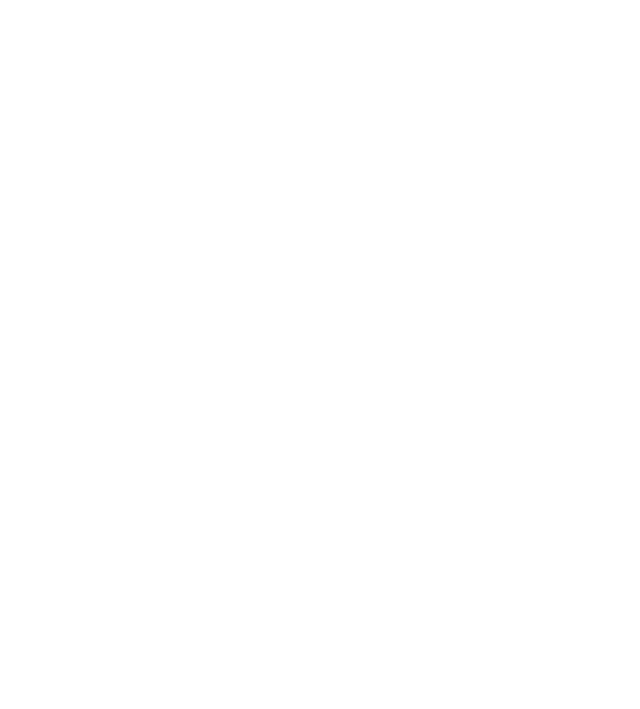
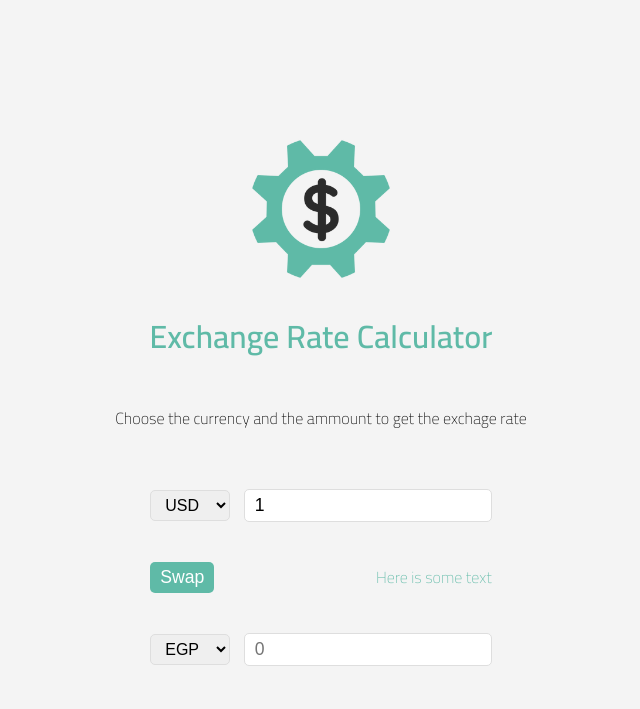
Before and after one commit to M-Faried/exchange-rate-calculator, a website: page dist/index.html in a window 1280 px wide. Shown: the whole page, without its empty margins (319-959 px from the left). Drawn offline with Linux system fonts and the light colour scheme.

Commit message:
Added the html and the style

```diff
--- a/dist/index.html
+++ b/dist/index.html
@@ -9,6 +9,136 @@
 </head>
 
 <body>
+    <img src="./img/money.png" alt="logo" class="money-image">
+    <h1>Exchange Rate Calculator</h1>
+    <p>Choose the currency and the ammount to get the exchage rate</p>
+
+
+    <div class="container">
+
+        <div class="currency">
+            <select id="currency-one">
+                <option value="AED">AED</option>
+                <option value="ARS">ARS</option>
+                <option value="AUD">AUD</option>
+                <option value="BGN">BGN</option>
+                <option value="BRL">BRL</option>
+                <option value="BSD">BSD</option>
+                <option value="CAD">CAD</option>
+                <option value="CHF">CHF</option>
+                <option value="CLP">CLP</option>
+                <option value="CNY">CNY</option>
+                <option value="COP">COP</option>
+                <option value="CZK">CZK</option>
+                <option value="DKK">DKK</option>
+                <option value="DOP">DOP</option>
+                <option value="EGP">EGP</option>
+                <option value="EUR">EUR</option>
+                <option value="FJD">FJD</option>
+                <option value="GBP">GBP</option>
+                <option value="GTQ">GTQ</option>
+                <option value="HKD">HKD</option>
+                <option value="HRK">HRK</option>
+                <option value="HUF">HUF</option>
+                <option value="IDR">IDR</option>
+                <option value="ILS">ILS</option>
+                <option value="INR">INR</option>
+                <option value="ISK">ISK</option>
+                <option value="JPY">JPY</option>
+                <option value="KRW">KRW</option>
+                <option value="KZT">KZT</option>
+                <option value="MXN">MXN</option>
+                <option value="MYR">MYR</option>
+                <option value="NOK">NOK</option>
+                <option value="NZD">NZD</option>
+                <option value="PAB">PAB</option>
+                <option value="PEN">PEN</option>
+                <option value="PHP">PHP</option>
+                <option value="PKR">PKR</option>
+                <option value="PLN">PLN</option>
+                <option value="PYG">PYG</option>
+                <option value="RON">RON</option>
+                <option value="RUB">RUB</option>
+                <option value="SAR">SAR</option>
+                <option value="SEK">SEK</option>
+                <option value="SGD">SGD</option>
+                <option value="THB">THB</option>
+                <option value="TRY">TRY</option>
+                <option value="TWD">TWD</option>
+                <option value="UAH">UAH</option>
+                <option value="USD" selected>USD</option>
+                <option value="UYU">UYU</option>
+                <option value="VND">VND</option>
+                <option value="ZAR">ZAR</option>
+            </select>
+            <input type="number" id="ammount-one" placeholder="0" value="1">
+        </div>
+
+        <div class="swap-rate-container">
+            <button class="btn" id="rate">Swap</button>
+            <div class="rate" id="rate">Here is some text</div>
+        </div>
+
+        <div class="currency">
+            <select id="currency-two">
+                <option value="AED">AED</option>
+                <option value="ARS">ARS</option>
+                <option value="AUD">AUD</option>
+                <option value="BGN">BGN</option>
+                <option value="BRL">BRL</option>
+                <option value="BSD">BSD</option>
+                <option value="CAD">CAD</option>
+                <option value="CHF">CHF</option>
+                <option value="CLP">CLP</option>
+                <option value="CNY">CNY</option>
+                <option value="COP">COP</option>
+                <option value="CZK">CZK</option>
+                <option value="DKK">DKK</option>
+                <option value="DOP">DOP</option>
+                <option value="EGP" selected>EGP</option>
+                <option value="EUR">EUR</option>
+                <option value="FJD">FJD</option>
+                <option value="GBP">GBP</option>
+                <option value="GTQ">GTQ</option>
+                <option value="HKD">HKD</option>
+                <option value="HRK">HRK</option>
+                <option value="HUF">HUF</option>
+                <option value="IDR">IDR</option>
+                <option value="ILS">ILS</option>
+                <option value="INR">INR</option>
+                <option value="ISK">ISK</option>
+                <option value="JPY">JPY</option>
+                <option value="KRW">KRW</option>
+                <option value="KZT">KZT</option>
+                <option value="MXN">MXN</option>
+                <option value="MYR">MYR</option>
+                <option value="NOK">NOK</option>
+                <option value="NZD">NZD</option>
+                <option value="PAB">PAB</option>
+                <option value="PEN">PEN</option>
+                <option value="PHP">PHP</option>
+                <option value="PKR">PKR</option>
+                <option value="PLN">PLN</option>
+                <option value="PYG">PYG</option>
+                <option value="RON">RON</option>
+                <option value="RUB">RUB</option>
+                <option value="SAR">SAR</option>
+                <option value="SEK">SEK</option>
+                <option value="SGD">SGD</option>
+                <option value="THB">THB</option>
+                <option value="TRY">TRY</option>
+                <option value="TWD">TWD</option>
+                <option value="UAH">UAH</option>
+                <option value="USD">USD</option>
+                <option value="UYU">UYU</option>
+                <option value="VND">VND</option>
+                <option value="ZAR">ZAR</option>
+            </select>
+            <input type="number" id="ammount-two" placeholder="0">
+        </div>
+
+    </div>
+
 
     <script src="./script.js"></script>
 </body>
--- a/dist/style.css
+++ b/dist/style.css
@@ -0,0 +1,94 @@
+@import url('https://fonts.googleapis.com/css2?family=Cairo:wght@200;600&display=swap');
+
+:root {
+  --primary-color: #5fbaa7;
+}
+
+* {
+  box-sizing: border-box;
+}
+
+body {
+  /* font-family: Arial, Helvetica, sans-serif; */
+  font-family: 'Cairo', sans-serif;
+  background-color: #f4f4f4;
+  margin: 20px;
+
+  display: flex;
+  flex-direction: column;
+  justify-content: center;
+  align-items: center;
+  height: 100vh;
+}
+
+h1 {
+  color: var(--primary-color);
+  font-weight: 600;
+  text-shadow: 0;
+  text-align: center;
+}
+
+p {
+  text-align: center;
+}
+
+.btn {
+  color: white;
+  background-color: var(--primary-color);
+  border: 0;
+  cursor: pointer;
+  padding: 5px 10px;
+  border-radius: 5px;
+  font-size: 1.1rem;
+}
+
+.money-image {
+  width: 150px;
+}
+
+.currency {
+  padding: 40px 0;
+  align-items: center;
+}
+.currency select,
+.currency input {
+  border: 1px solid #dedede;
+  padding: 5px 10px;
+  border-radius: 5px;
+}
+.currency select {
+  font-size: 1rem;
+}
+.currency input {
+  font-size: 1.1rem;
+  margin-left: 10px;
+}
+
+.swap-rate-container {
+  display: flex;
+  align-items: center;
+  justify-content: space-between;
+}
+
+.rate {
+  color: var(--primary-color);
+  font-size: 1rem;
+}
+
+select:focus,
+input:focus,
+button:focus {
+  outline: 1px solid var(--primary-color);
+}
+
+@media (max-width: 600px) {
+  .currency select,
+  .currency input {
+    width: 100%;
+    margin: 5px 0;
+  }
+
+  .swap-rate-container {
+    display: block;
+  }
+}
```
Also changed, not shown: dist/img/money.png (added).
